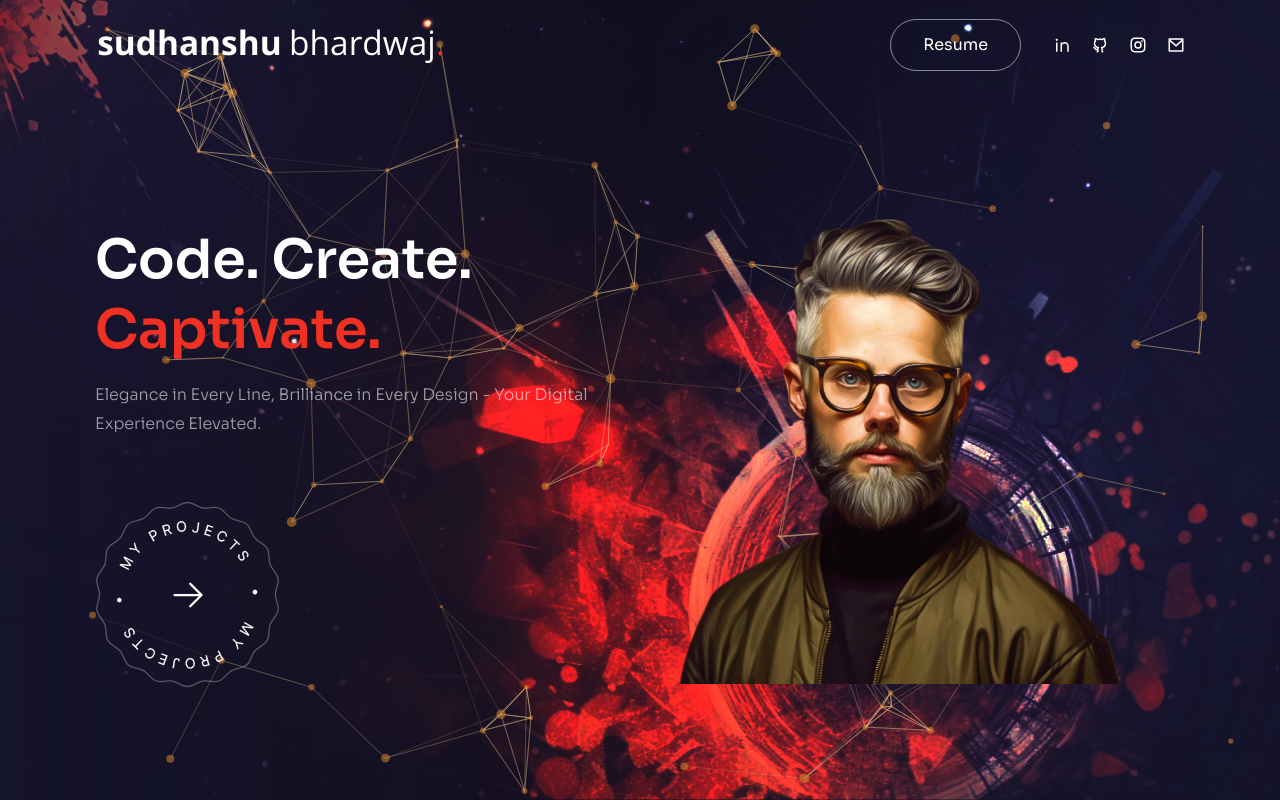
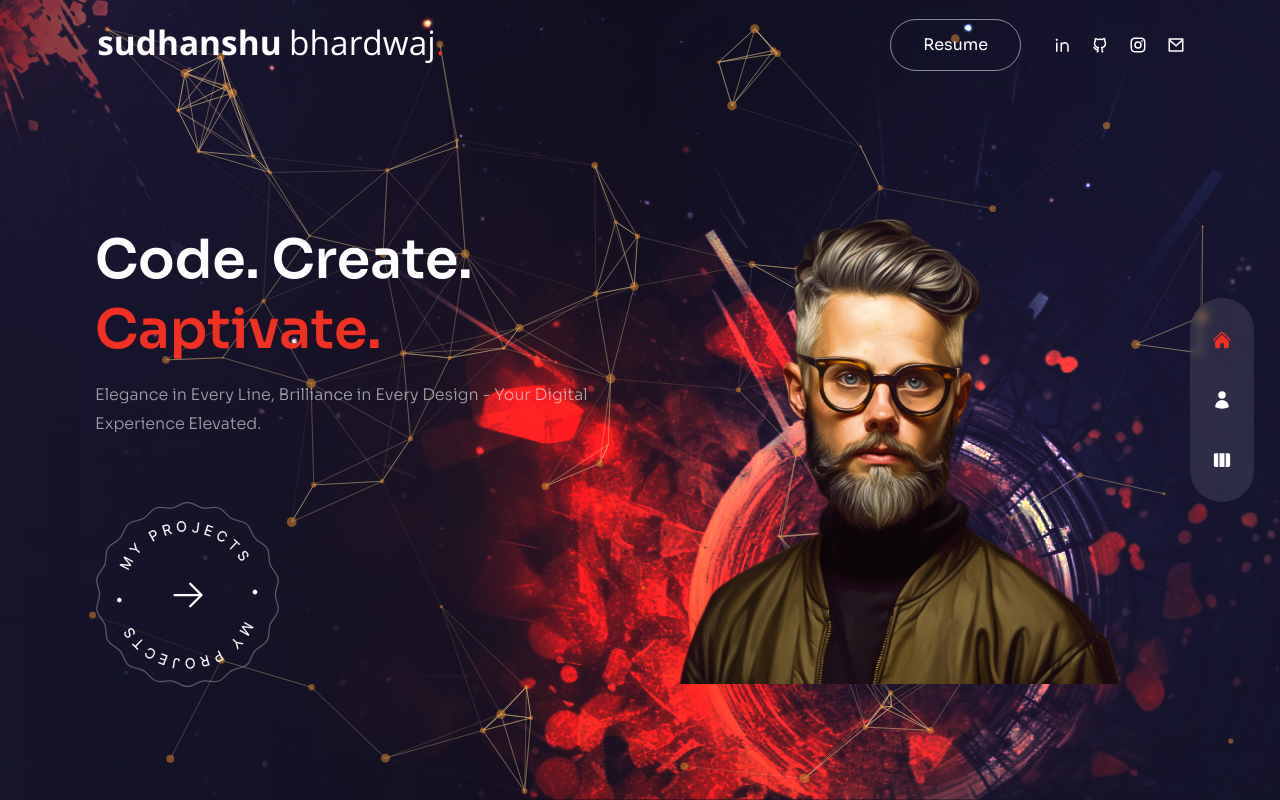
Before and after one commit to Sudhanshu-bh/sb-portfolio, a Next.js app: page / in a window 1280 px wide. Built offline with nearby package versions, Linux system fonts and the light colour scheme.

Commit message:
header fixed

```diff
--- a/components/Header.js
+++ b/components/Header.js
@@ -11,7 +11,7 @@ import Resume from '../components/Resume';
 
 const Header = () => {
 	return (
-		<header className="absolute z-50 w-full flex items-center px-16 xl:px-20 xl:h-[90px] mx-auto md:mx-20 md:-left-20">
+		<header className="fixed z-50 w-full flex items-center px-16 xl:px-20 xl:h-[90px] mx-auto md:mx-20 md:-left-20">
 			<div className="container mx-auto">
 				<div className="flex flex-col md:flex-row justify-between items-center gap-y-6 py-8">
 					{/* logo */}
--- a/components/Layout.js
+++ b/components/Layout.js
@@ -19,7 +19,7 @@ const Layout = ({ children }) => {
 			className={`page bg-site text-white bg-cover bg-no-repeat ${sora.variable} font-sora relative overflow-hidden`}
 		>
 			<TopLeftImg />
-			{/* <Nav /> */}
+			<Nav />
 			<div className="h-full w-full xl:px-20 bg-primary/60 bg-gradient-to-r from-primary/10 via-black/30 to-black/10">
 				<Header />
 				{children}
```
